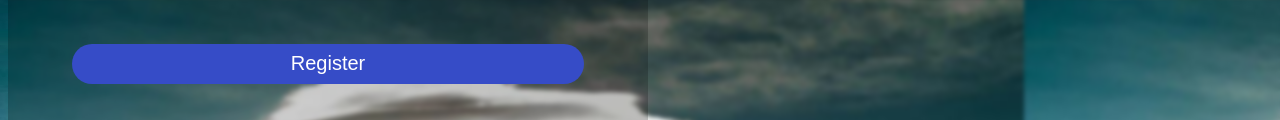
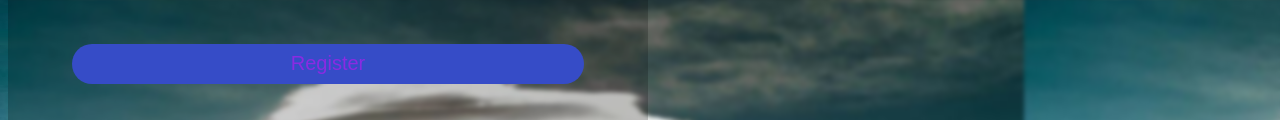
Before and after one commit to Hasnain-Siraj/multipages, a plain HTML site: page form.html in a window 1280 px wide. Shown: the part 1179-1299 px from the top of the page. Drawn offline with Linux system fonts and the light colour scheme; files whose address does not match are found by name.

Commit message:
multipages

```diff
--- a/form.html
+++ b/form.html
@@ -149,7 +149,7 @@
                 <small></small>
                 <span></span>
             </div>
-            <button type="submit"><a href="admission.html"></a>Register</button>
+            <button type="submit"><a href="admission.html">Register</a></button>
         </div>
     </form>
 </body>
```
